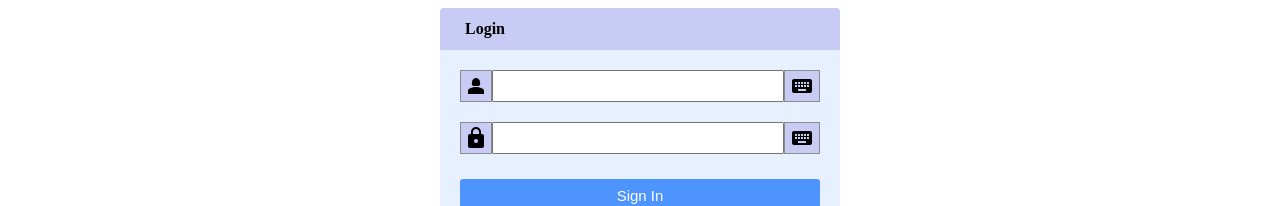
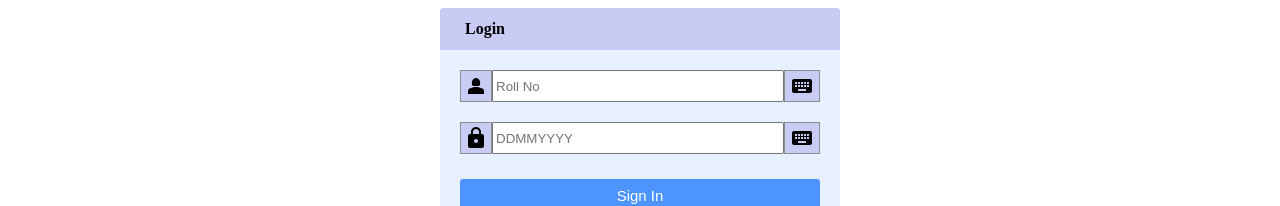
Before and after one commit to yashraj695/test-simulator, a React (Create React App) app: page /login in a window 1280 px wide. Shown: the part 295-501 px from the top of the page. Built offline with nearby package versions, Linux system fonts and the light colour scheme.

Commit message:
deploy my app to gh pages

```diff
--- a/src/Form.js
+++ b/src/Form.js
@@ -28,12 +28,12 @@ const Form =()=>{
           <div style={{textAlign :'center',width:'100%'}}>
             <div style={{display:'flex',width:'90%',margin:'20px auto ',backgroundColor:'#C8CBF4'}}>
             <span style={{padding:'3px',height:24,border:'0.5px solid #8c8c8c'}}><Person2Icon/></span>
-            <input style={inputBox} type="number" /> <br/>
+            <input placeholder="Roll No" style={inputBox} type="number" /> <br/>
             <span style={{padding:'3px 5px',height:24,border:'0.5px solid #8c8c8c'}}><KeyboardIcon/></span>
             </div>
             <div style={{display:'flex',width:'90%',margin:'20px auto',backgroundColor:'#C8CBF4'}}>
             <span style={{padding:'3px',height:24,border:'0.1px solid #8c8c8c'}}><LockIcon/></span>
-            <input style={inputBox} type="password" /> <br/>
+            <input placeholder="DDMMYYYY" style={inputBox} type="password" /> <br/>
             <span style={{padding:'3px 5px',height:24,border:'0.1px solid #8c8c8c'}}><KeyboardIcon/></span>
             </div>
             <button style={{width:'90%',backgroundColor:'#4d94ff',height:32,fontSize:15,
--- a/src/Login.js
+++ b/src/Login.js
@@ -18,7 +18,7 @@ const LoginPage =()=>{
          <div style={sysStyle}>
             <div>
            <p style={{fontSize:20,margin:'5px',color:'white'}}>System No:</p>
-           <p style={{fontSize:40,fontFamily:"revert-layer", color:'yellow',margin:0}}> {ctxt.state.sysno}</p>
+           <p style={{fontSize:40,fontFamily:"revert-layer", color:'yellow',margin:0}}> {ctxt.state.sysno.toUpperCase()}</p>
            <p style={{ fontSize :16,color :'white',margin:'5px 0px 5px 5px'}}>
             Kindly get in touch with the invigilator if there are any discrepancies in the
              Name and Photograph displayed on the screen or if the photograph is not yours
--- a/src/QuestionSection.js
+++ b/src/QuestionSection.js
@@ -120,8 +120,7 @@ return <div>
             <div className="imageBox">
             <img style={{width :'80px',marginRight: 5 ,height :'80px'}}
              src={imgurl} alt="image" />
-             <img style={{width :'80px',height :'80px'}}
-             src={imgurl}  alt="image" />
+
             </div>
             <h3 style={{margin:0,borderLeft:'1px solid black'}}> <center>{roll}</center>  </h3>
             <div className="instructions">
--- a/src/questions.css
+++ b/src/questions.css
@@ -22,7 +22,6 @@ hr{
 .imageBox{
     display: flex;
     border-left: 1px solid black;
-    justify-content: space-between;
     padding: 10px 30px;
 }
 .dropdown{
```
